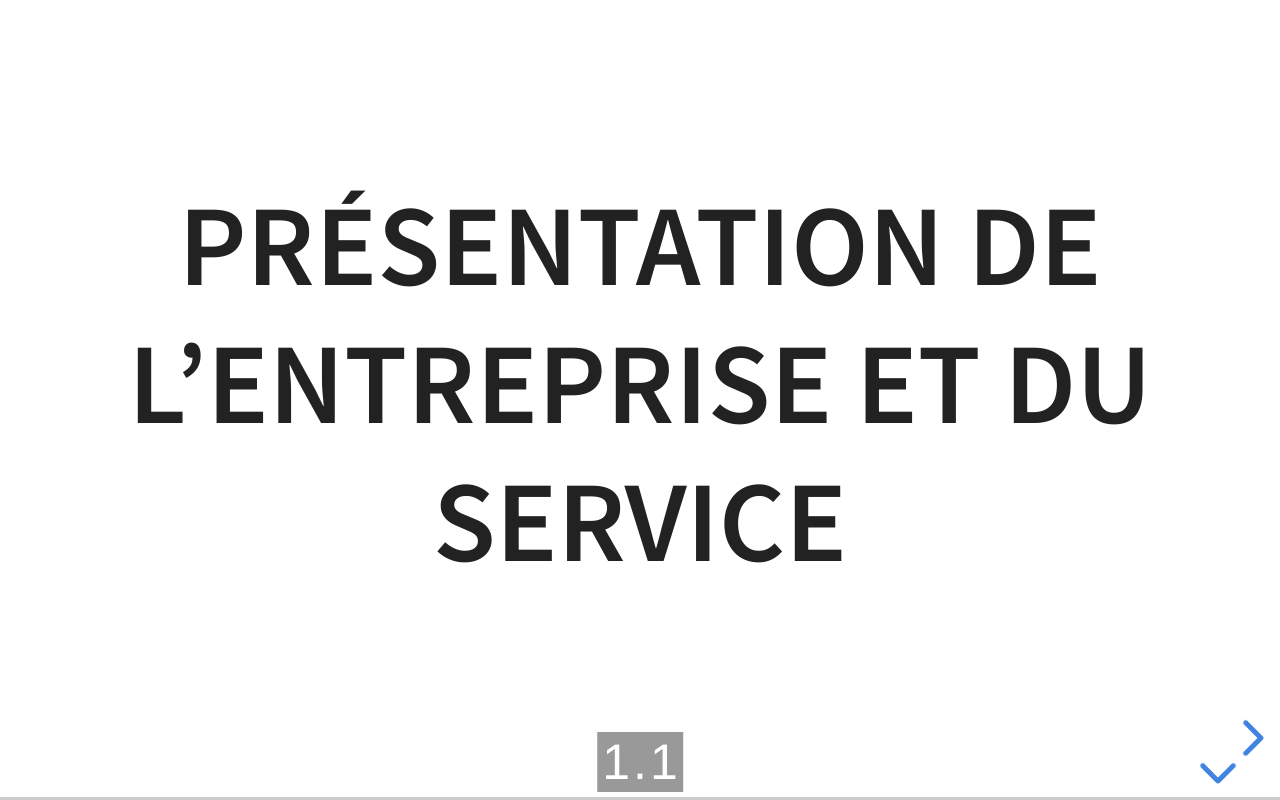
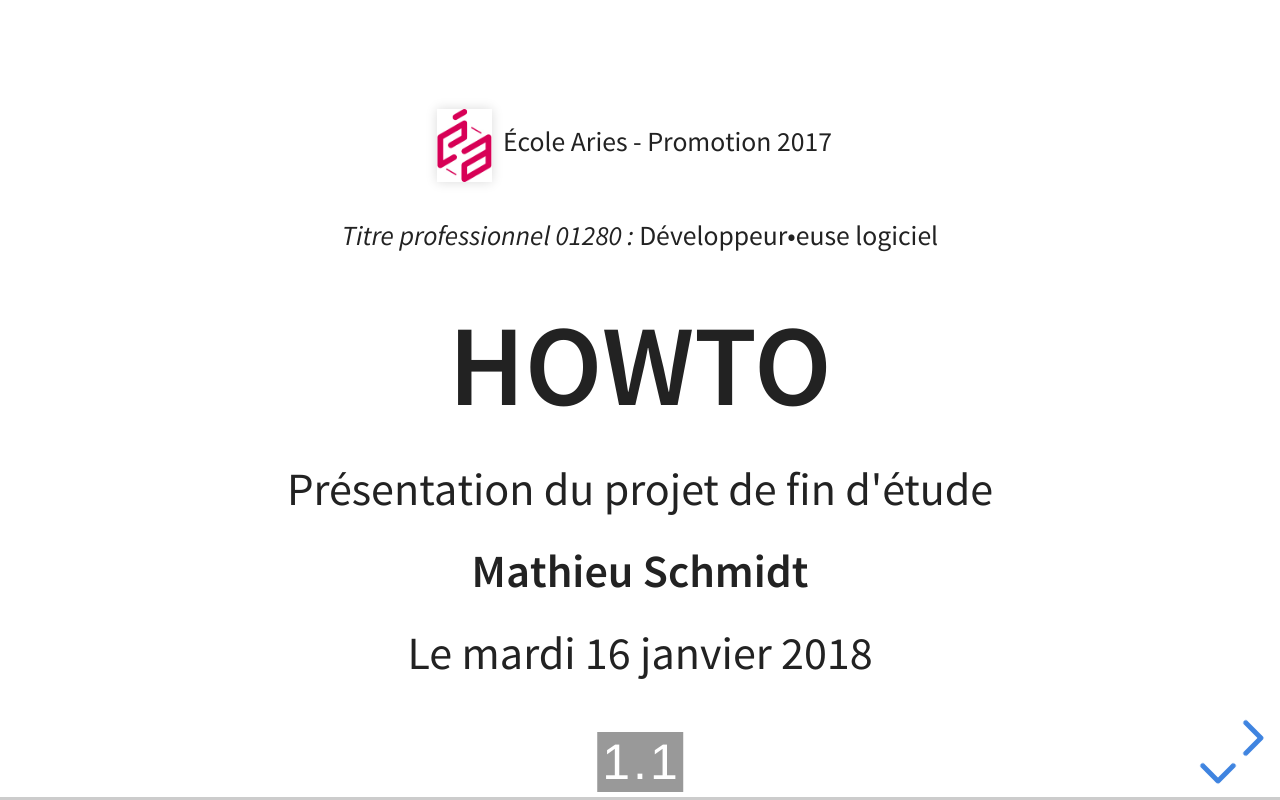
Before and after one commit to mathieux51/how-to-slides, a website: page index.html in a window 1280 px wide. Drawn offline with Linux system fonts and the light colour scheme.

Commit message:
Add first slide

```diff
--- a/css/styles.css
+++ b/css/styles.css
@@ -20,3 +20,13 @@
 .reveal section img {
   border: 0;
 }
+
+.aries {
+  display: flex;
+  justify-content: center;
+  align-items: center;
+}
+
+.aries > p > small {
+  margin: 10px;
+}
--- a/index.html
+++ b/index.html
@@ -30,7 +30,26 @@
 <body>
   <div class="reveal">
     <div class="slides">
+
       <section>
+        <section>
+          <div class="aries">
+            <img width="50" src="img/logo-aries.jpg" alt="Logo Aries">
+            <p>
+              <small>École Aries - Promotion 2017 </small>
+            </p>
+          </div>
+          <p>
+            <small>
+              <i>Titre professionnel 01280 : </i>Développeur•euse logiciel</small>
+          </p>
+          <h1>HowTo</h1>
+          <p>Présentation du projet de fin d'étude</p>
+          <p>
+            <strong>Mathieu Schmidt</strong>
+          </p>
+          <p>Le mardi 16 janvier 2018</p>
+        </section>
         <section>
           <h1>Présentation de l’entreprise et du service</h1>
         </section>
@@ -142,7 +161,8 @@
         <!-- Analyse -->
         <section>
           <h1>Analyse</h1>
-          <p>Technologies à utiliser</p>
+          <p>
+            <Technologies></Technologies> à utiliser</p>
         </section>
 
         <!-- Frontend / Client -->
```
Also changed, not shown: img/logo-aries.jpg (added).
